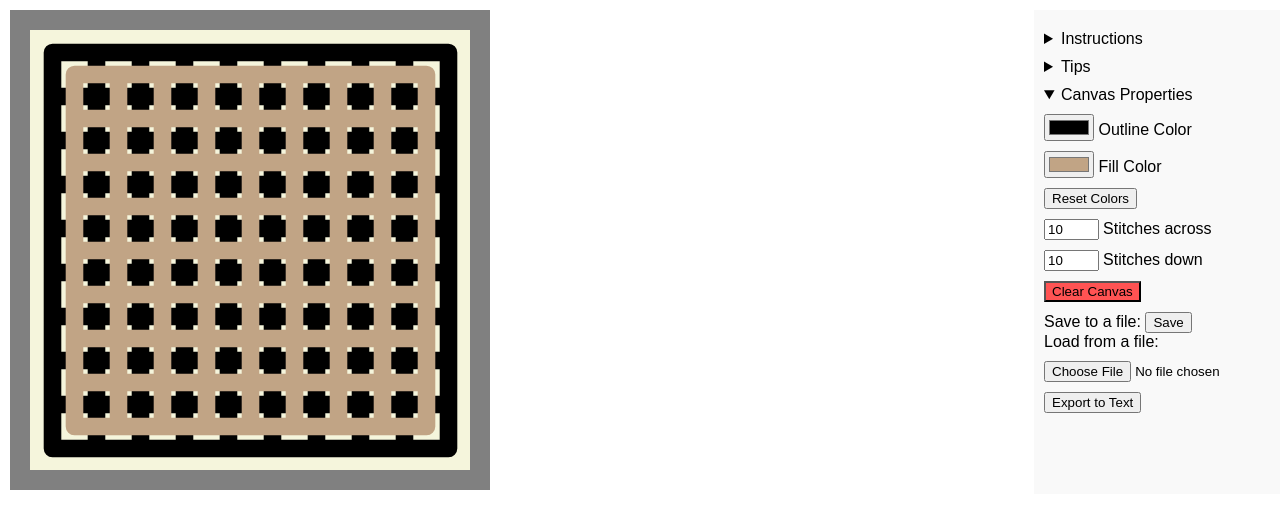
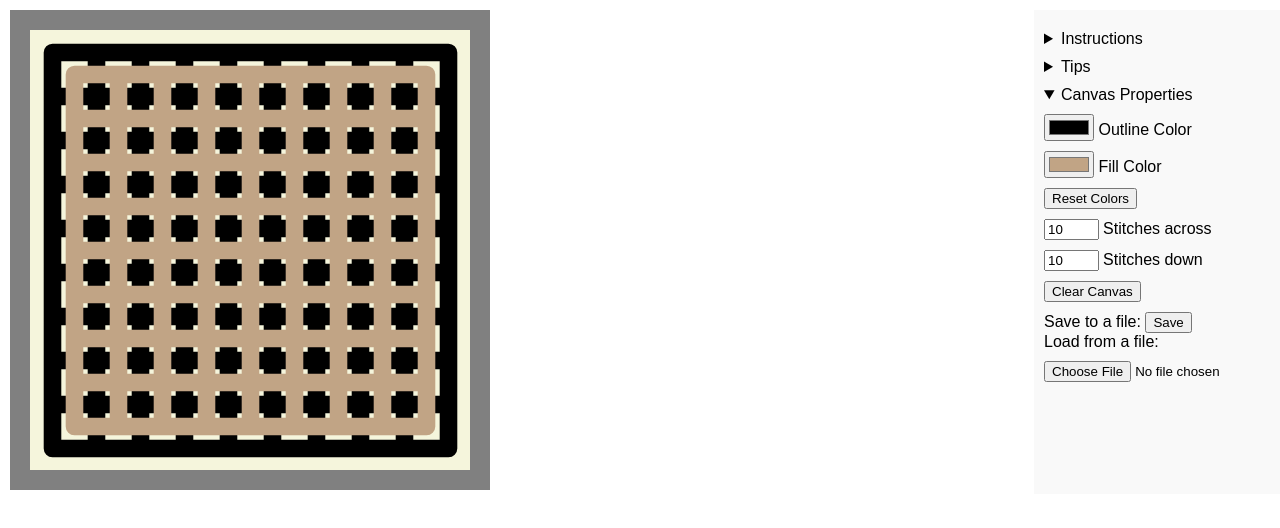
Before and after one commit to dkbu/InterlockingPatches, a website: page index.html in a window 1280 px wide. Both pictures are taken after a click on the heading "Canvas Properties". Drawn offline with Linux system fonts and the light colour scheme.

Commit message:
per feedback, removed the red on "clear" button

```diff
--- a/index.html
+++ b/index.html
@@ -64,7 +64,7 @@
           <input type="number" id="canvasYStitches" name="canvasYStitches" class="num_input" min="2" value="10" onchange="resizeCanvas()">
           <label for="canvasYStitches">Stitches down</label> <br>
 
-          <input type="button" id="clearCanvas" class="red_background" value="Clear Canvas" onclick="clearCanvas()"> <br>
+          <input type="button" id="clearCanvas" value="Clear Canvas" onclick="clearCanvas()"> <br>
 
           <label for="save">Save to a file:</label>
           <input type="button" id="save" name="save" value="Save" onclick="saveCanvas()"> <br>
@@ -73,7 +73,7 @@
           <input type="file" id="load" name="load" accept=".pattern">
 
         </details>
-        <input type="button" id="exportBtn" value="Export to Text"/>
+        <input hidden type="button" id="exportBtn" value="Export to Text"/>
 
             <!-- ko-fi donation button -->
         <script type='text/javascript' src='https://storage.ko-fi.com/cdn/widget/Widget_2.js'></script><script type='text/javascript'>kofiwidget2.init('Support the devs on Ko-fi', '#72a4f2', 'I2I51S7I62');kofiwidget2.draw();</script>
--- a/style.css
+++ b/style.css
@@ -42,10 +42,6 @@ body {
     width: 3.5em;
 }
 
-.red_background {
-    background-color: rgb(255, 83, 83);
-}
-
 /* thin (mobile) devices have a vertical layout rather than horizontal */
 @media (max-width: 1000px) {
     .container {
```
